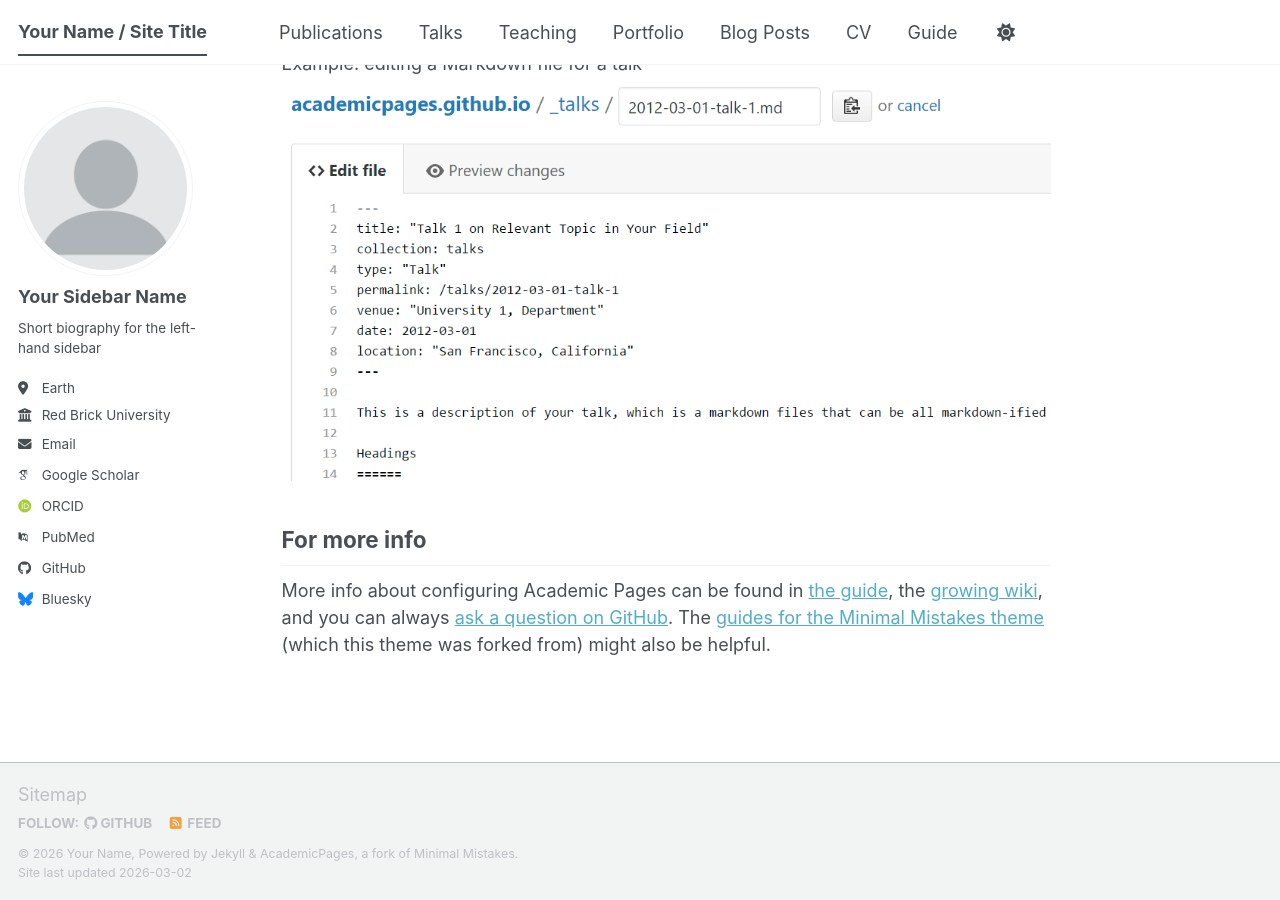
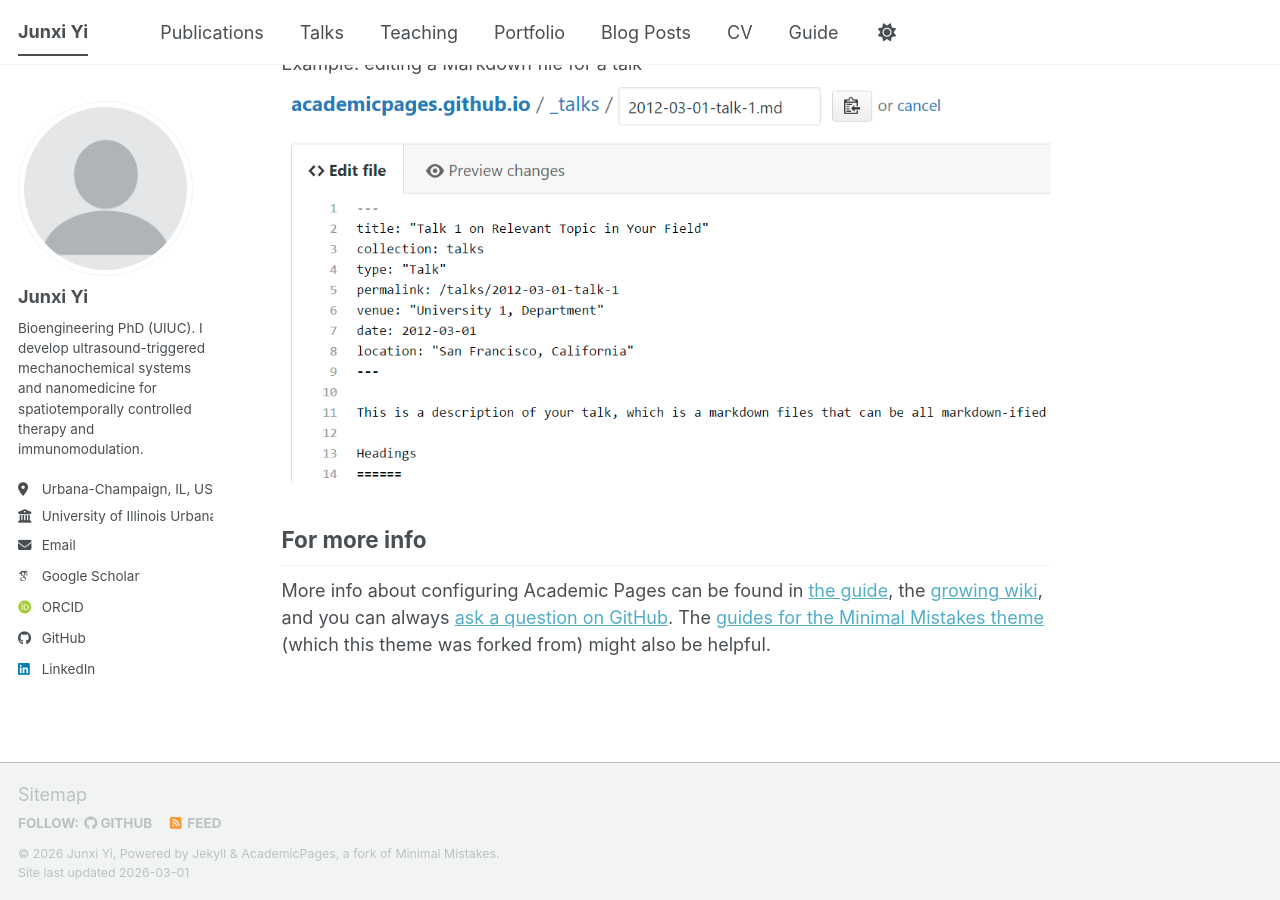
Before and after one commit to yjx1030/yjx1030.github.io, a Jekyll site: the page built from _pages/about.md, in a window 1280 px wide and 900 px high, scrolled down 2720 px. Built offline with Jekyll 4.4.1, drawn with Linux system fonts in a browser that asks for light colours; some web fonts are replaced; a script bundle is joined from its source files by our own code; library files that are not in the unit come from our copies; part of the change alters nothing that is shown.

Commit message:
Update _config.yml
personalized for Junxi

```diff
--- a/_config.yml
+++ b/_config.yml
@@ -8,79 +8,76 @@
 
 # Basic Site Settings
 locale                   : "en-US"
-site_theme               : "default" # The available themes options are "default", "air", "sunrise", "mint", "dirt" and "contrast"
-title                    : "Your Name / Site Title"
+site_theme               : "default"
+title                    : "Junxi Yi"
 title_separator          : "-"
-name                     : &name "Your Name"
-description              : &description "Your Name's academic portfolio"   # Update this with a general description of your site, this is the default if not overridden by a page
-url                      : https://academicpages.github.io # The base hostname & protocol for your site e.g. "https://[your GitHub username].github.io",
-                                                           # or if you already have some other page hosted on Github then use "https://[your GitHub username].github.io/[Your Repo Name]"
-baseurl                  : "" # the subpath of your site, e.g. "/blog"
-repository               : "academicpages/academicpages.github.io"
+name                     : &name "Junxi Yi"
+description              : &description "Bioengineering PhD at UIUC. Ultrasound-triggered mechanochemistry & immunotherapy-focused nanomedicine."
+url                      : "https://REPLACE_ME.github.io"   # 改成 https://你的GitHub用户名.github.io
+baseurl                  : ""
+repository               : "REPLACE_ME/REPLACE_ME.github.io" # 改成 你的用户名/你的用户名.github.io
 
 # Site Author - The following control what appear as part of the author content on the side bar.
 #               If a field is blank the icon and link will not appear, otherwise it will be shown.
 #               Additional customization can be done by editing /_includes/author-profile.html
 author:
-  # Biographic information
-  avatar           : "profile.png"
-  name             : "Your Sidebar Name"
-  pronouns         : # example: "she/her"
-  bio              : "Short biography for the left-hand sidebar"
-  location         : "Earth"
-  employer         : "Red Brick University"
-  uri              : # URL
-  email            : "none@example.org"
+  avatar           : "profile.png"  # 你可以把头像文件放到 /images/ 或根目录，按模板要求来
+  name             : "Junxi Yi"
+  pronouns         :
+  bio              : "Bioengineering PhD (UIUC). I develop ultrasound-triggered mechanochemical systems and nanomedicine for spatiotemporally controlled therapy and immunomodulation."
+  location         : "Urbana-Champaign, IL, USA"
+  employer         : "University of Illinois Urbana-Champaign"
+  uri              :
+  email            : "REPLACE_ME@illinois.edu"
 
   # Academic websites
-  academia         : # URL
-  arxiv            : # URL - Update with the correct link to your profile
-  googlescholar    : "https://scholar.google.com/citations?user=PS_CX0AAAAAJ"
-  inspire-hep      : # URL
-  impactstory      : # URL
-  orcid            : "https://orcid.org/yourorcidurl"
-  semantic         : # URL
-  ssrn             : # URL
-  pubmed           : "https://www.ncbi.nlm.nih.gov/pubmed/?term=john+snow"
-  researchgate     : # URL
-  scopus           : # URL
-  zotero           : # URL
-
+  academia         :
+  arxiv            :
+  googlescholar    : "REPLACE_ME"   # 放你的 Scholar 主页链接（不是模板的示例链接）
+  inspire-hep      :
+  impactstory      :
+  orcid            : "REPLACE_ME"   # 如果没有就留空或删掉整行
+  semantic         :
+  ssrn             :
+  pubmed           :               # 你做生物医学，未来可以填；现在建议先空着
+  researchgate     :
+  scopus           :
+  zotero           :
 
   # Repositories and software development
-  bitbucket        : # Username - Update with your username on the site
-  codepen          : # Username
-  dribbble         : # Username
-  github           : "academicpages"
-  kaggle           : # Username
-  stackoverflow    : # User number or user number and name (i.e., use "1" or "1/jeff-atwood")
+  bitbucket        :
+  codepen          :
+  dribbble         :
+  github           : "REPLACE_ME"   # 你的 GitHub 用户名
+  kaggle           :
+  stackoverflow    :
 
   # Social media
-  artstation       : # Username
-  bluesky          : "bsky.app" # Replace this with you Bluesky username
-  facebook         : # Username
-  flickr           : # Username
-  foursquare       : # Username
-  goodreads        : # Username
-  google_plus      : # Username
-  keybase          : # Username
-  instagram        : # Username
-  lastfm           : # Username
-  linkedin         : # Username
-  mastodon         : # URL
-  medium           : # URL
-  pinterest        : # Username
-  soundcloud       : # Username
-  steam            : # Username
-  telegram         : # URL
-  tumblr           : # Username
-  twitter          : # Username for X / Twitter
-  vine             : # Username
-  weibo            : # Username
-  wikipedia        : # Username
-  xing             : # Username
-  youtube          : # Username
-  zhihu            : # Username
+  artstation       :
+  bluesky          :
+  facebook         :
+  flickr           :
+  foursquare       :
+  goodreads        :
+  google_plus      :
+  keybase          :
+  instagram        :
+  lastfm           :
+  linkedin         : "REPLACE_ME"   # 你的 LinkedIn 用户名或 profile slug
+  mastodon         :
+  medium           :
+  pinterest        :
+  soundcloud       :
+  steam            :
+  telegram         :
+  tumblr           :
+  twitter          :
+  vine             :
+  weibo            :
+  wikipedia        :
+  xing             :
+  youtube          :
+  zhihu            :
 
 # Publication Category - The following the list of publication categories and their headings
 publication_category:
@@ -302,7 +299,7 @@ sass:
 permalink: /:categories/:title/
 # paginate: 5 # amount of posts to show
 # paginate_path: /page:num/
-timezone: Etc/UTC # https://en.wikipedia.org/wiki/List_of_tz_database_time_zones
+timezone: America/Chicago # https://en.wikipedia.org/wiki/List_of_tz_database_time_zones
 
 
 # Plugins
```
